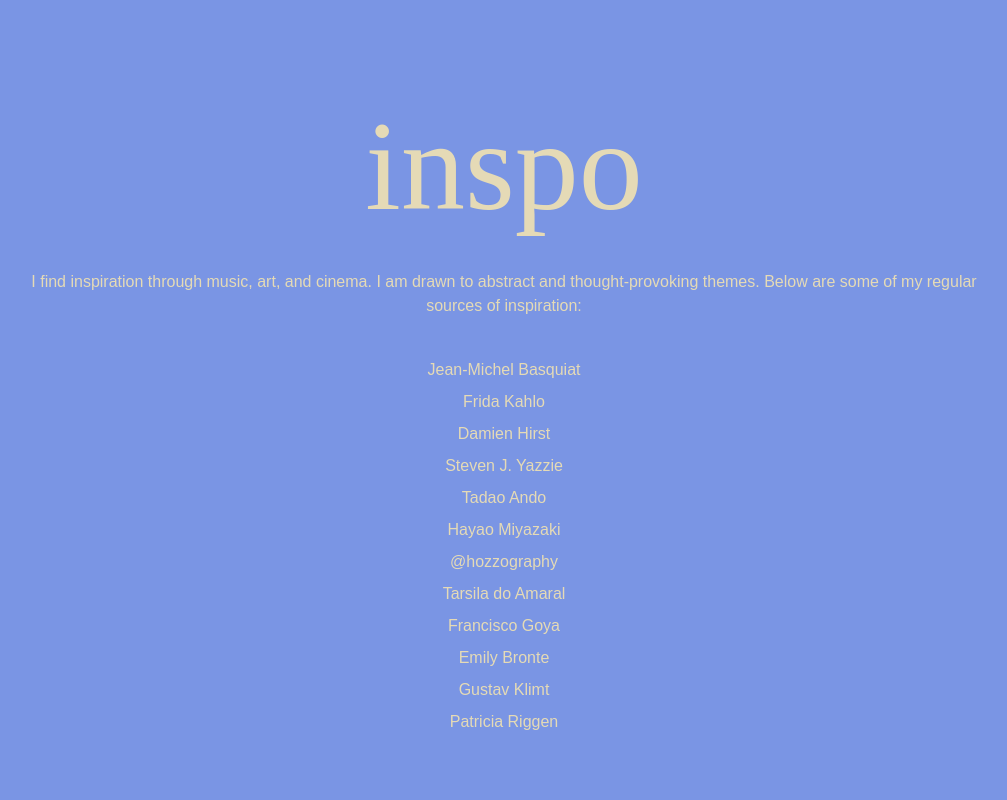
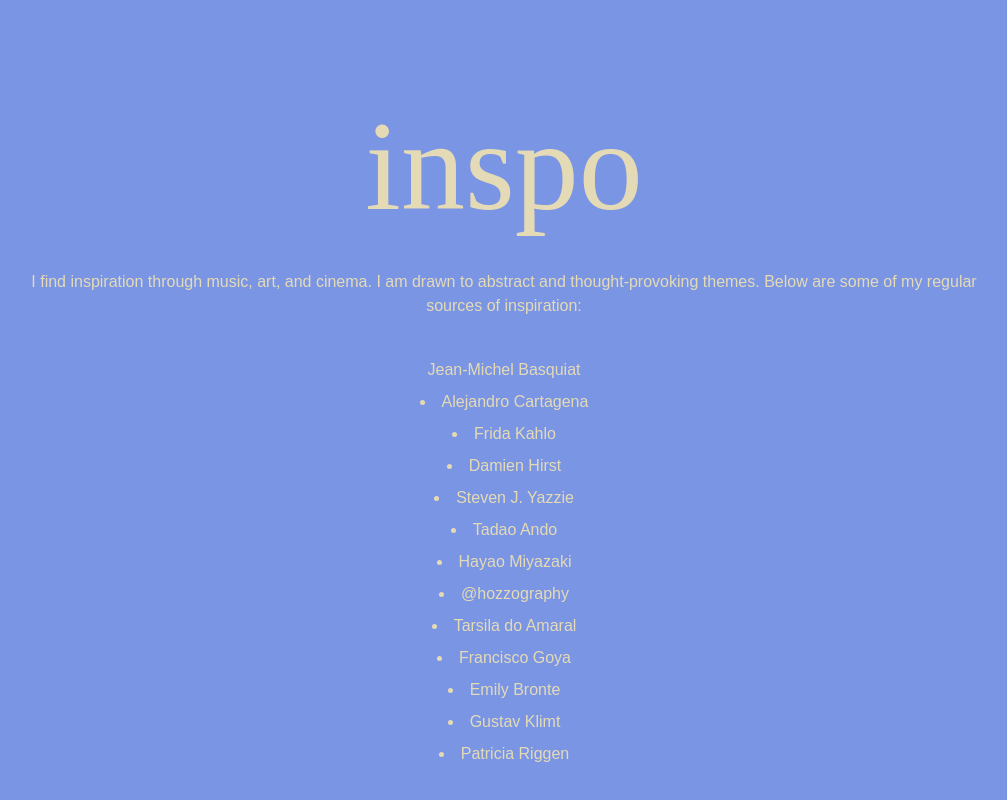
Before and after one commit to samanthacabrera/portfolio, a React (Create React App) app: page /about in a window 1280 px wide. Shown: the part 2090-2890 px from the top of the page, without its empty margins (136-1143 px from the left). Built offline with nearby package versions, Linux system fonts and the light colour scheme.

Commit message:
updated about me:

```diff
--- a/src/About.js
+++ b/src/About.js
@@ -32,8 +32,9 @@
         <h2 className="subHeading lowercase md:text-9xl text-7xl">Inspo</h2>
         <p>I find inspiration through music, art, and cinema. I am drawn to abstract and thought-provoking themes. Below are some of my regular sources of inspiration:</p>
 
-        <ul className="text-center space-y-2">
-          <li>Jean-Michel Basquiat</li>
+        <div className="text-center space-y-2">
+          <a href="/">Jean-Michel Basquiat</a>
+          <li>Alejandro Cartagena</li>
           <li>Frida Kahlo</li>
           <li>Damien Hirst</li>
           <li>Steven J. Yazzie</li>
@@ -45,7 +46,7 @@
           <li>Emily Bronte</li>
           <li>Gustav Klimt</li>
           <li>Patricia Riggen</li>
-        </ul>
+        </div>
       </div>
     </>
   )
```
